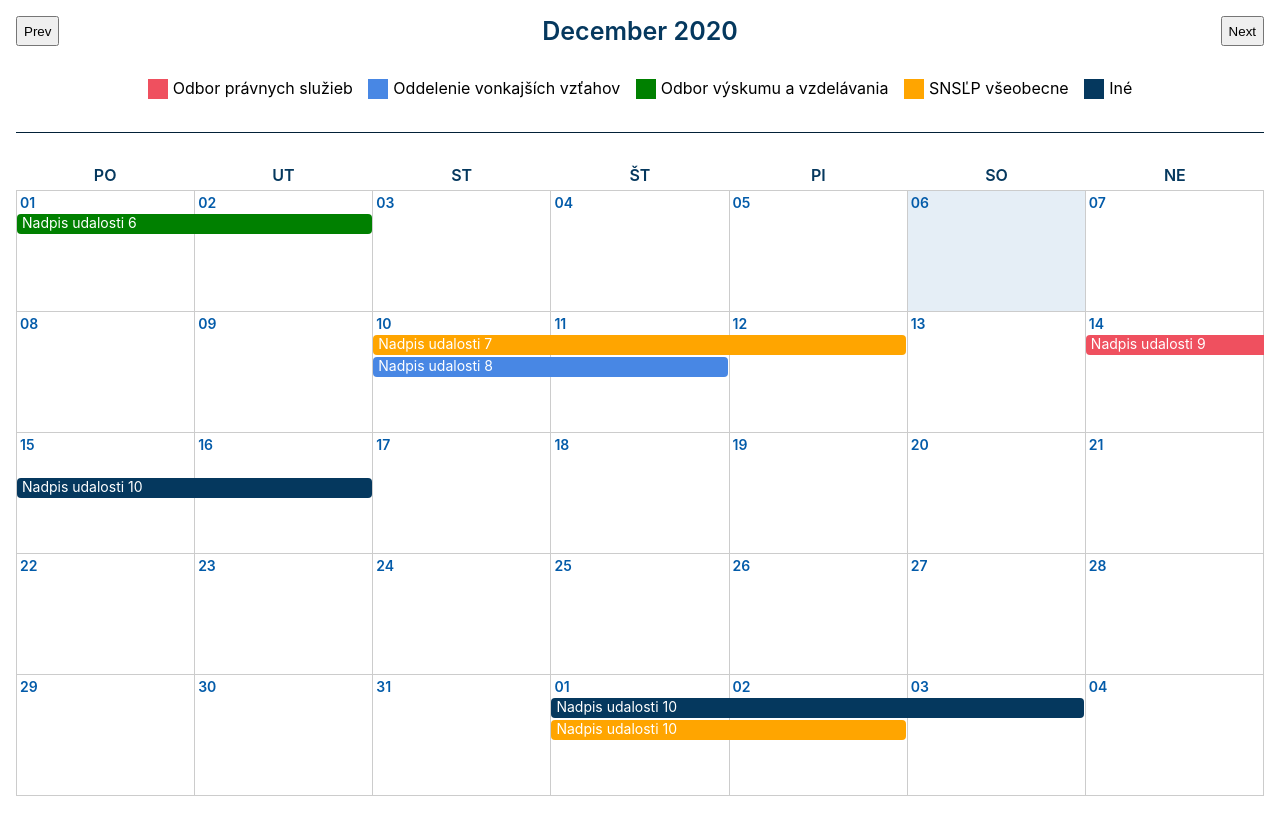
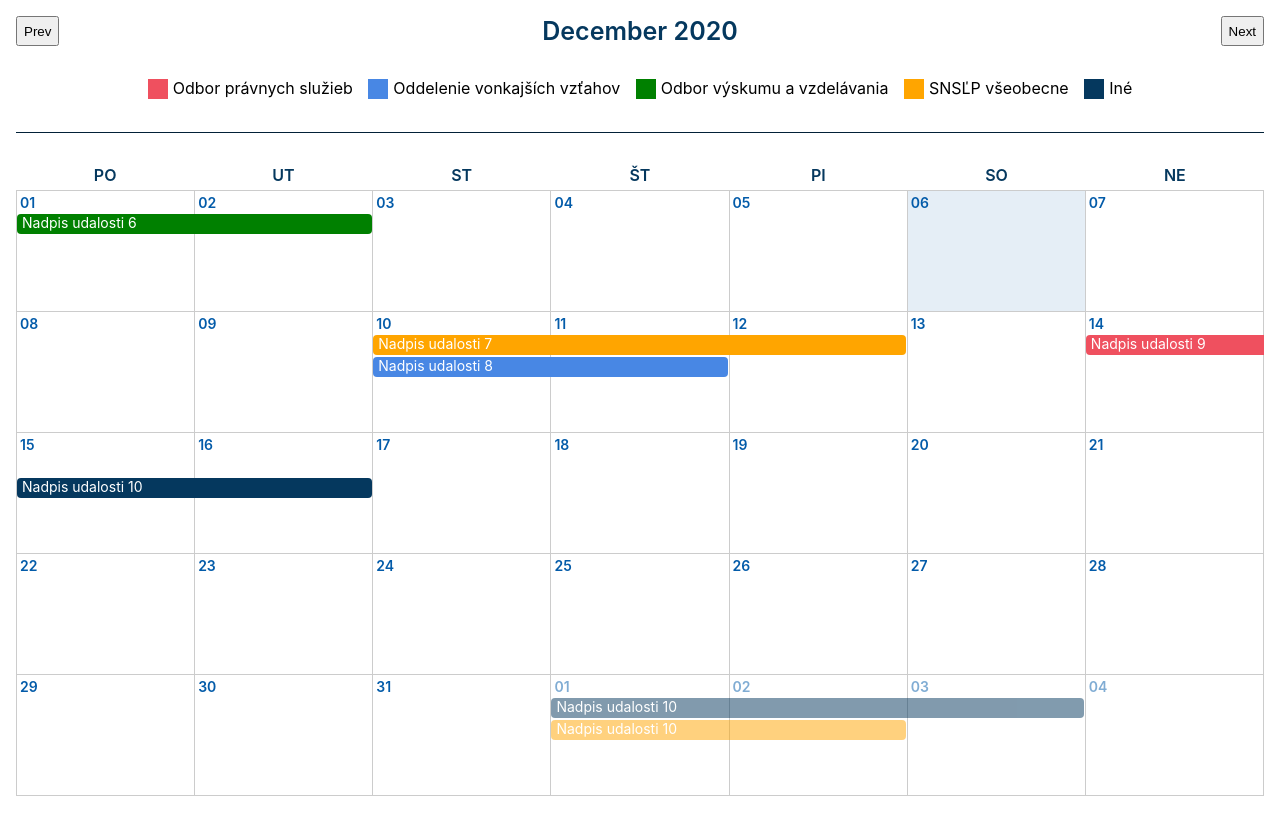
Before and after one commit to trenccan777/React-Calendar, a React (Create React App) app: page / in a window 1280 px wide. Shown: the top 834 px of the page. Built offline with nearby package versions, Linux system fonts and the light colour scheme.

Commit message:
Add prev month design

```diff
--- a/src/App.css
+++ b/src/App.css
@@ -71,6 +71,10 @@
   position: relative;
 }
 
+.prev-next-month > div {
+  opacity: 0.5;
+}
+
 .c-day-number {
   color: #035ba9;
   font-weight: 600;
--- a/src/components/Day.js
+++ b/src/components/Day.js
@@ -12,8 +12,6 @@ export default function Day(props) {
 
 
  function prevNextMonth() {
-
-
   let newDate = new Date(props.data.date);
   newDate.setDate(newDate.getDate());
   let cellMonth = newDate.getMonth() + 1;
@@ -22,10 +20,6 @@ export default function Day(props) {
   return cellMonth === selectedMonth ? '' : 'prev-next-month';
 
  }
-
-
-
-
 
   function prepareEvents() {
     let events = props.data.events;
@@ -45,11 +39,12 @@ export default function Day(props) {
   return (
     <div
       className={
-        "c-day c-cell " +
-        (getCurrentDate() === props.data.date ? "c-day-current" : "")
+        "c-day c-cell "  +
+        (getCurrentDate() === props.data.date ? "c-day-current" : "") + " "
+        + prevNextMonth()
       }
     >
-      <div className={"c-day-number " + prevNextMonth()}>{props.data.date.slice(-2)}</div>
+      <div className="c-day-number " >{props.data.date.slice(-2)}</div>
       <div id={props.data.date} className="c-day-content">
         {prepareEvents()}
       </div>
--- a/src/components/Event.js
+++ b/src/components/Event.js
@@ -11,11 +11,12 @@ export default function Event(props) {
     updateDimensions();
     window.addEventListener("resize", updateDimensions);
     return () => {
-      window.addEventListener("resize", updateDimensions);
+      window.removeEventListener("resize", updateDimensions);
     };
   });
 
-  let label = "";
+
+ let label = "";
 
   switch (props.data.category) {
     case "1":
```
Also changed, not shown: 1 other file (tests, documents, lock files or other folders).
